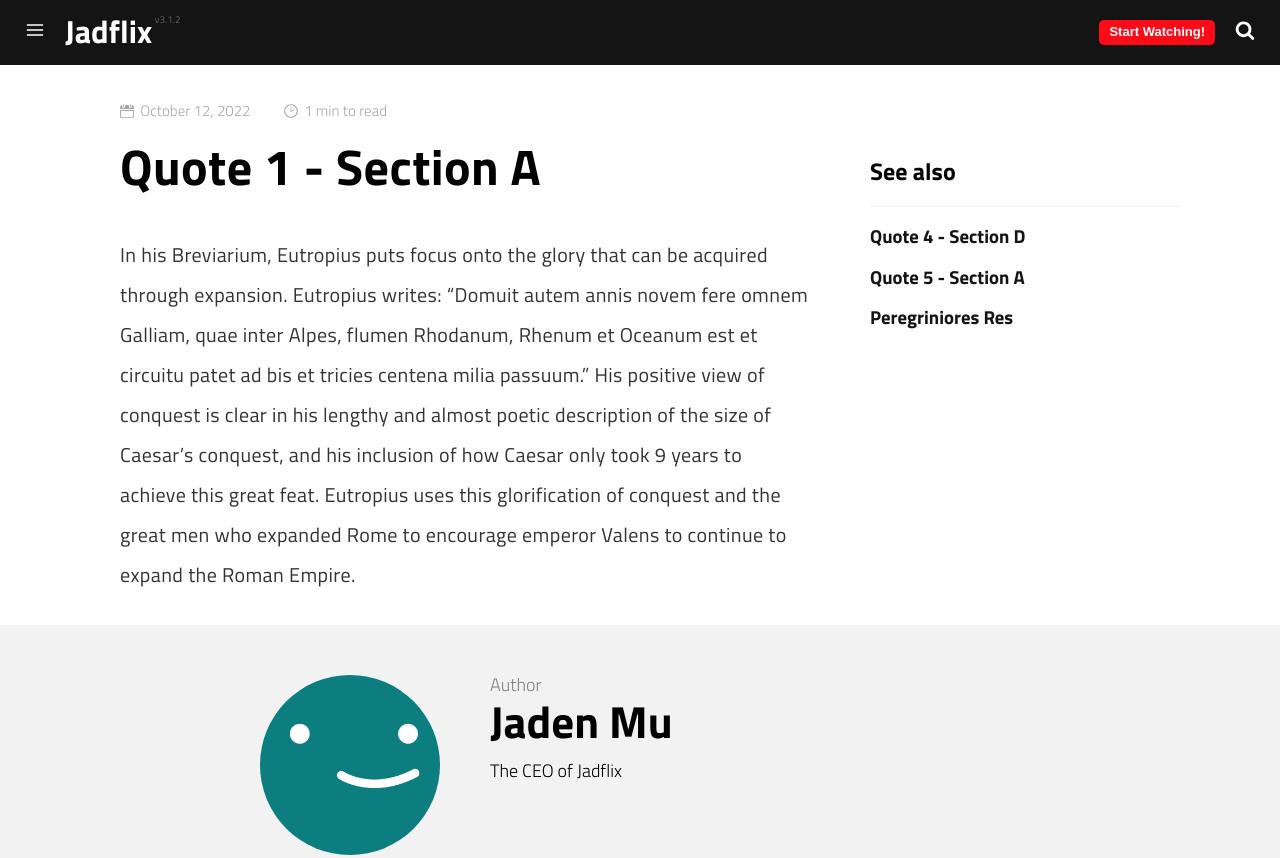
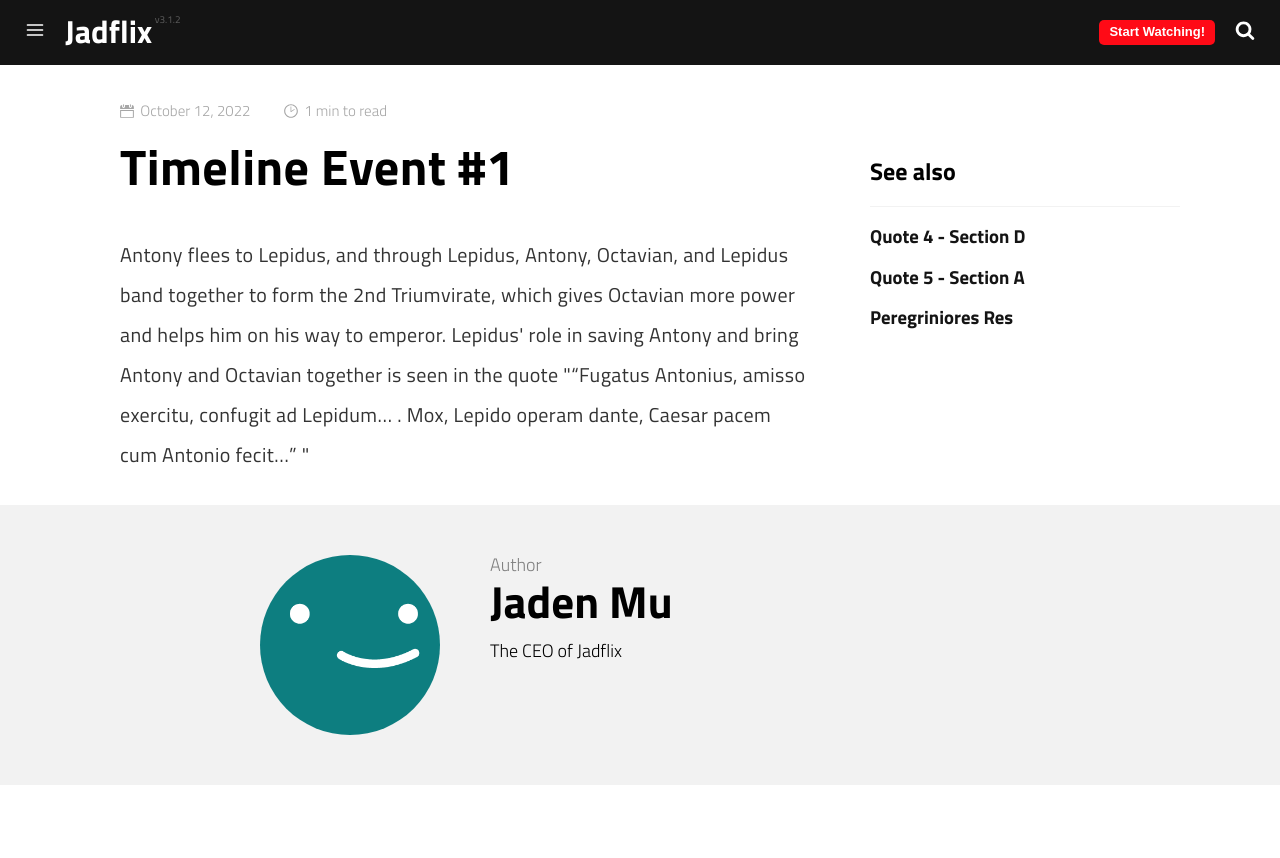
Before and after one commit to jadflix/jadflix.github.io, a plain HTML site: page timeline1/index.html in a window 1280 px wide. Shown: the top 858 px of the page. Drawn offline with Linux system fonts and the light colour scheme; files whose address does not match are found by name.

Commit message:
Update index.html

```diff
--- a/timeline1/index.html
+++ b/timeline1/index.html
@@ -18,7 +18,7 @@
 
 
 
-    <title>Quote 1 - Section A | Jadflix</title>
+    <title>Timeline Event #1 | Jadflix</title>
     <meta name="description" content="Jadflix - the center of Jaden's Latin HW.  Based on the Jekflix template.">
 
         <meta name="keywords" content="">
@@ -26,7 +26,7 @@
 
     <!-- Social: Twitter -->
     <meta name="twitter:card" content="summary_large_image">
-    <meta name="twitter:title" content="Quote 1 - Section A | Jadflix">
+    <meta name="twitter:title" content="Timeline Event #1 | Jadflix">
     <meta name="twitter:description" content="Jadflix - the center of Jaden's Latin HW.  Based on the Jekflix template.">
 
 
@@ -37,7 +37,7 @@
 
     <!-- Social: Facebook / Open Graph -->
     <meta property="og:url" content="/first/">
-    <meta property="og:title" content="Quote 1 - Section A | Jadflix">
+    <meta property="og:title" content="Timeline Event #1 | Jadflix">
     <meta property="og:image" content="assets/img/thumbnail.png">
     <meta property="og:description" content="Jadflix - the center of Jaden's Latin HW.  Based on the Jekflix template.">
     <meta property="og:site_name" content="Jadflix">
@@ -175,7 +175,7 @@ October 12, 2022
                     <svg id="clock" class="icon-clock"><use xlink:href="#icon-clock"></use></svg>
                     <span>1 min to read</span>
                 </p>
-                <h1 class="post-title">Quote 1 - Section A</h1>
+                <h1 class="post-title">Timeline Event #1</h1>
                 <p class="post-subtitle"></p>
 
 
@@ -187,7 +187,8 @@ October 12, 2022
                 <!-- Add your table of contents here -->
 
 
-                <p>In his Breviarium, Eutropius puts focus onto the glory that can be acquired through expansion.  Eutropius writes: “Domuit autem annis novem fere omnem Galliam, quae inter Alpes, flumen Rhodanum, Rhenum et Oceanum est et circuitu patet ad bis et tricies centena milia passuum.”  His positive view of conquest is clear in his lengthy and almost poetic description of the size of Caesar’s conquest, and his inclusion of how Caesar only took 9 years to achieve this great feat.  Eutropius uses this glorification of conquest and the great men who expanded Rome to encourage emperor Valens to continue to expand the Roman Empire.</p>
+                <p>Antony flees to Lepidus, and through Lepidus, Antony, Octavian, and Lepidus band together to form the 2nd Triumvirate, which gives Octavian more power and helps him on his way to emperor.  Lepidus' role in saving Antony and bring Antony and Octavian together is seen in the quote "“Fugatus Antonius, amisso exercitu, confugit ad Lepidum… . Mox, Lepido operam dante, Caesar pacem cum Antonio fecit…”
+"  </p>
 
 
                 <!-- Pagination links -->
```
